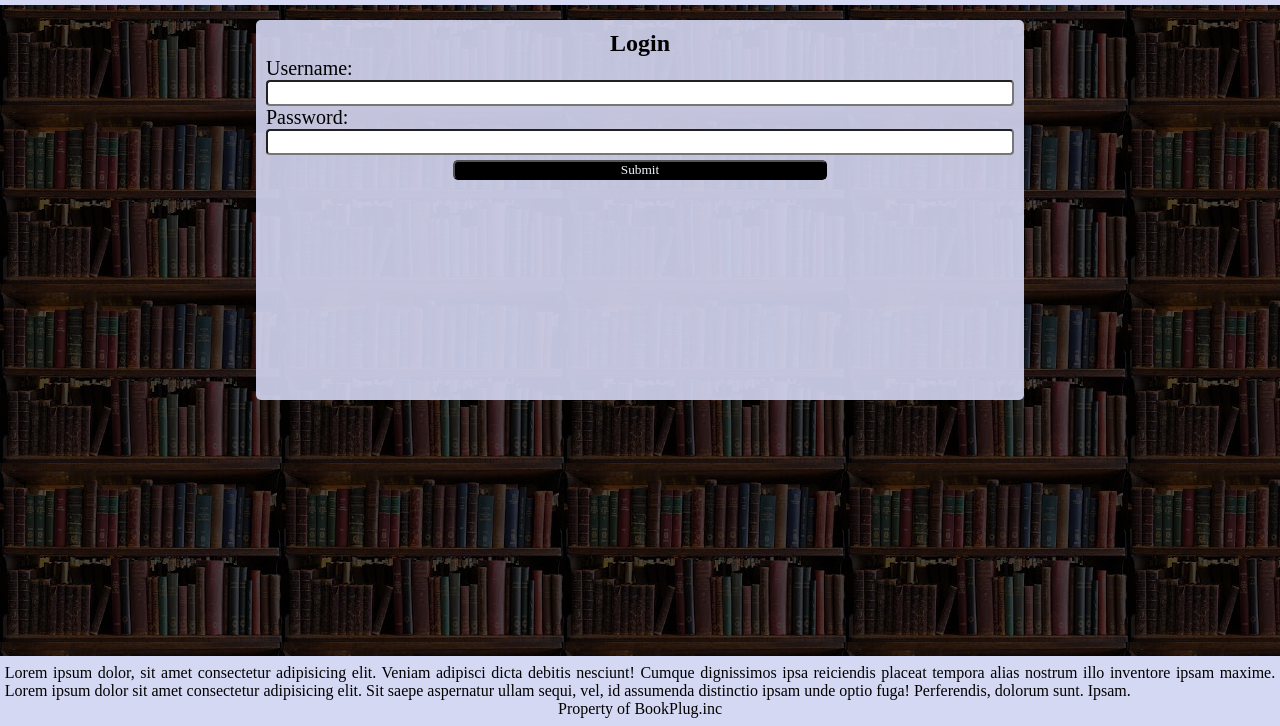
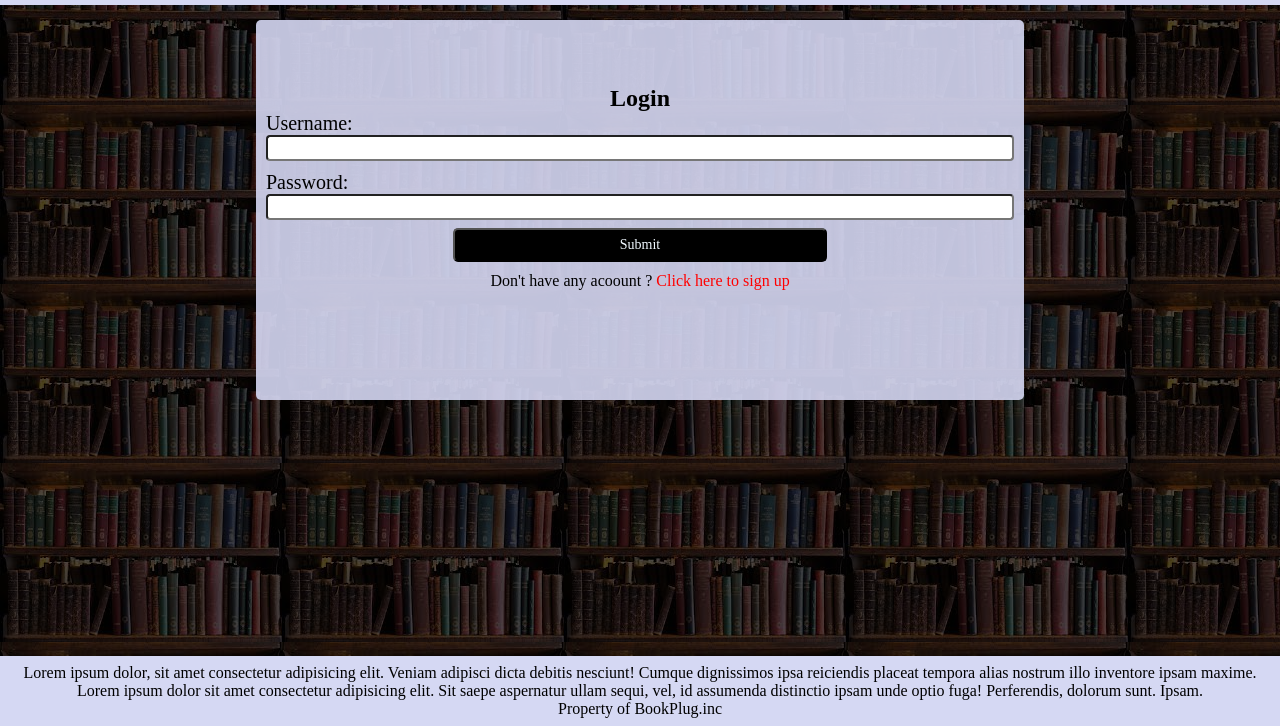
Before and after one commit to 010binary/BookPlug, a plain HTML site: page login.html in a window 1280 px wide. Shown: the part 74-800 px from the top of the page. Drawn offline with Linux system fonts and the light colour scheme.

Commit message:
laststop

```diff
--- a/login.html
+++ b/login.html
@@ -5,6 +5,7 @@
     <meta name="viewport" content="width=device-width, initial-scale=1.0" />
     <link rel="stylesheet" href="styles/login.css" />
     <!--<link rel="shortcut icon" href="favicon.ico" type="images/x-icon"> suppose favicon-->
+    <link rel="icon" type="image/x-icon" href="/images/main-logo.ico" />
     <title>Login to BookPlug</title>
   </head>
   <body>
@@ -22,7 +23,7 @@
       <form action="" method="get post">
         <!--Login Username-->
         <h1>Login</h1>
-        <label id="lb" for="username">Username:</label>
+        <label id="user" for="username">Username:</label>
         <input type="text" name="username" id="username" /><br />
 
         <!--Login Password-->
@@ -32,8 +33,11 @@
         <!--submit button-->
         <input type="button" value="Submit" id="button"/>
       </form>
+      <p class="text">Don't have any acoount ?
+        <a href="signup.html">Click here to sign up</a>
+      </p>
     </main>
-    <footer>
+    <footer style="text-align: center">
       <p>
         Lorem ipsum dolor, sit amet consectetur adipisicing elit. Veniam
         adipisci dicta debitis nesciunt! Cumque dignissimos ipsa reiciendis
--- a/styles/login.css
+++ b/styles/login.css
@@ -72,9 +72,14 @@ input[type=text],[type=password]{
     font-size: 1.2rem;
     margin: auto;
 }
+
+#username{
+    margin-bottom: 10px;
+}
 h1{
     text-align: center;
     font-size: 1.5rem;
+    margin-top: 55px;
 }
 
 #button {
@@ -83,8 +88,10 @@ h1{
     align-items: center;
     background-color: #000;
     color: aliceblue;
-    margin-top: 0.3rem;
+    margin-top: 0.5rem;
     border-radius: 5px;
+    padding: 7px;
+    font-size: 14px;
 
     /*to center the button*/
     position: relative;
@@ -95,4 +102,20 @@ h1{
     background-color: #fff;
     color: #000;
     box-shadow: 0 12px 16px 0 rgba(0,0,0,0.24), 0 17px 50px 0 rgba(0,0,0,0.19);
-  }
+}
+
+.text {
+    text-align: center;
+    margin-top: 10px;
+    font-size: 16px;
+}
+p a {
+    text-decoration: none;
+    color: red;
+
+}
+main p a:hover{
+    transition-timing-function: 0.5s;
+    text-decoration: solid;
+    text-shadow: 2px 2px 2px black;
+}
--- a/styles/styles.css
+++ b/styles/styles.css
@@ -7,7 +7,7 @@
     box-sizing: border-box;
     margin: 0;
     padding: 0;
-    color: black;
+    color: #fff;
     font-size: 18px;
     font-family: var(--font);
 }
@@ -22,6 +22,7 @@ header{
     padding: 8px 10px;
     font-weight: 800;
     margin-bottom: 15px;
+
 }
 header img{
     width: 70px;
@@ -43,7 +44,12 @@ header nav li a {
 body{
     background-image: url(/images/Background-2.jpg);
     background-repeat: no-repeat;
-    background-size: 2%;
     background-size: cover;
     background-attachment: fixed;
+    background-color: #3e3d3d;
+    background-blend-mode: multiply;
 }
+.intro-text{
+    margin-bottom: 10px;
+    color: red;
+}
```
Also changed, not shown: index.html (+4 -2 lines), signup.html (+4 -1 lines).
